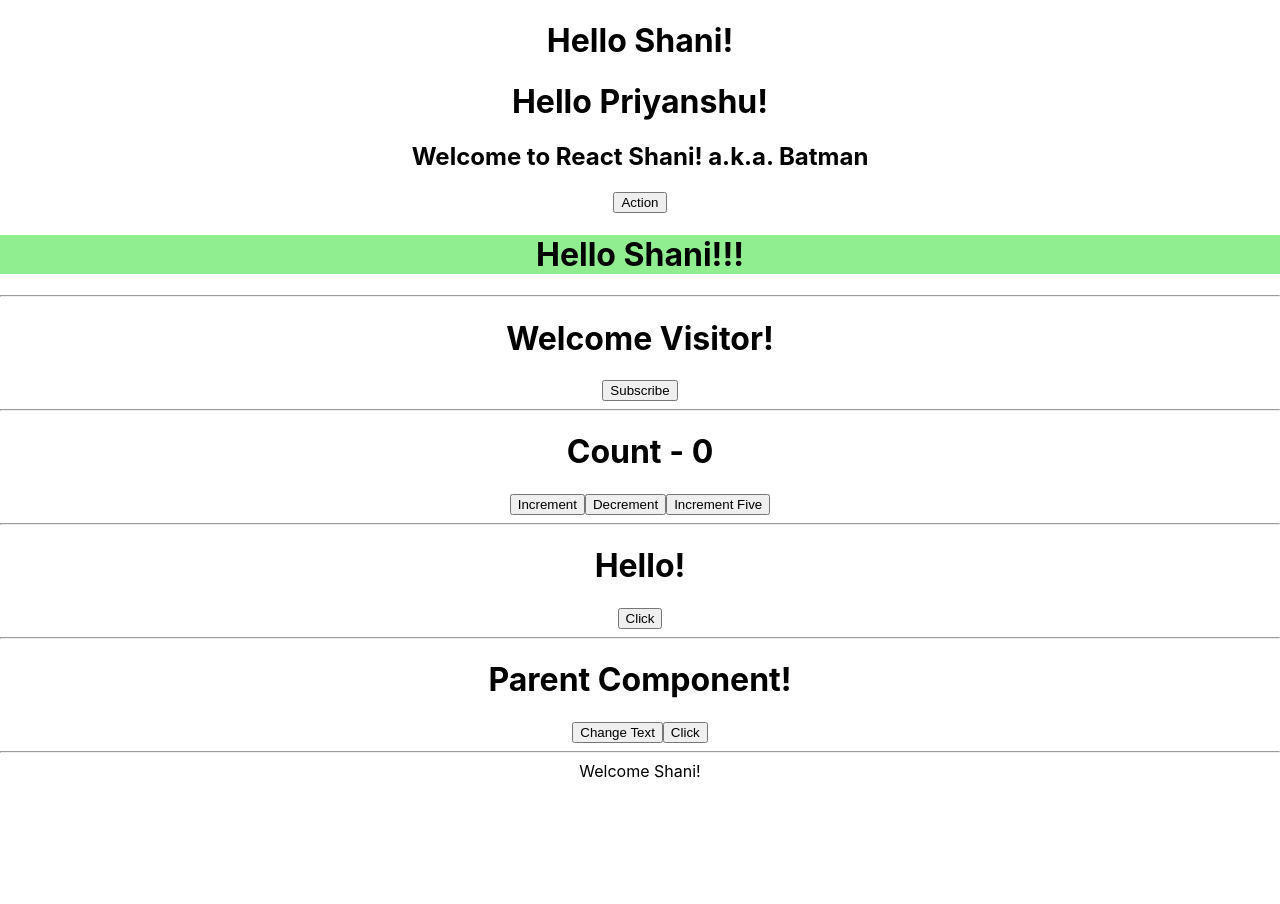
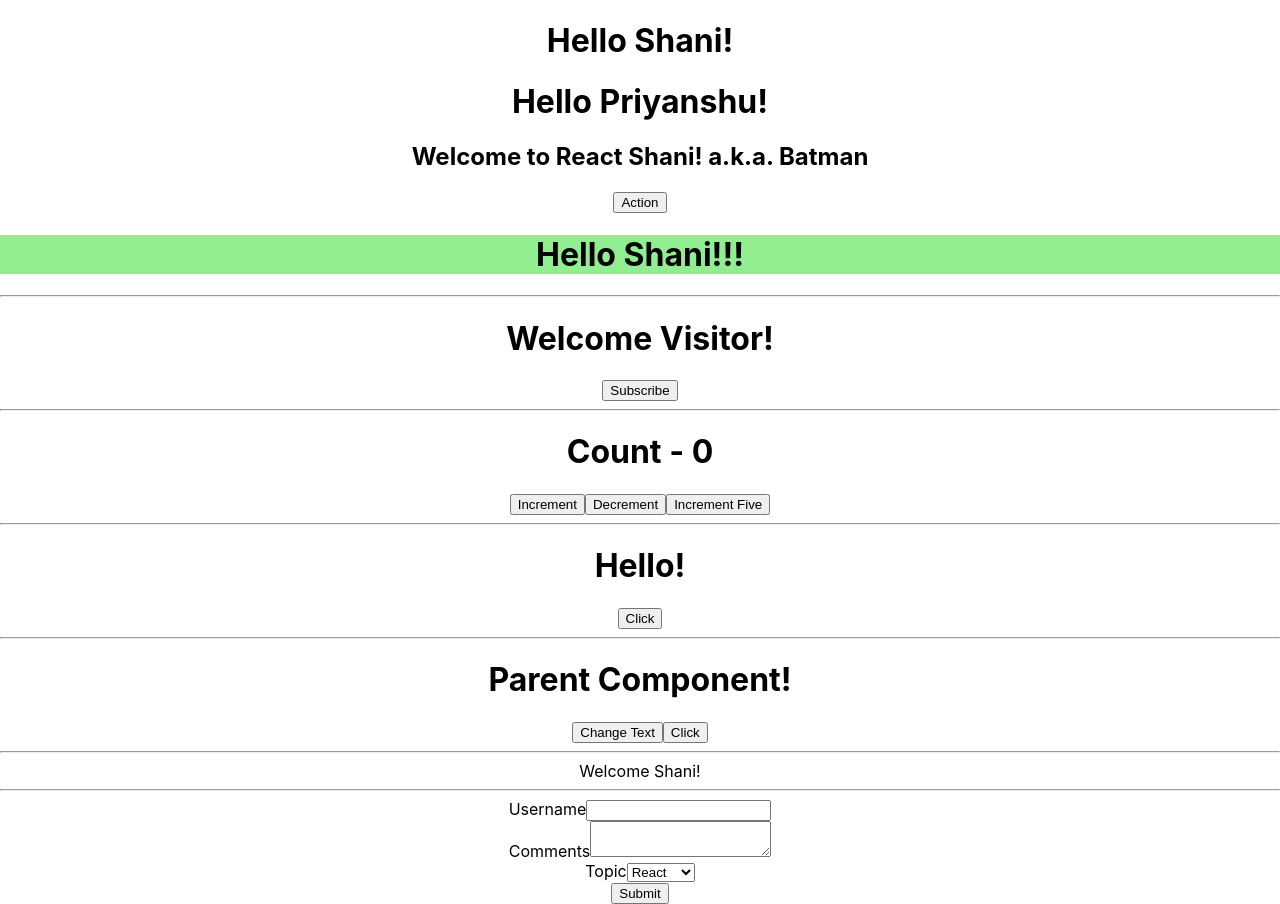
Before and after one commit to Shani-Kumar-Gupta/Gem-MEARN-Training-2023, a React (Create React App) app in the folder React/workspace/hello-world/: page / in a window 1280 px wide. Before the commit the page ends 800 px from the top, so only its background shows below. Built offline with nearby package versions, Linux system fonts and the light colour scheme.

Commit message:
React Controlled Component

```diff
--- a/React/workspace/hello-world/src/App.js
+++ b/React/workspace/hello-world/src/App.js
@@ -7,6 +7,7 @@ import Counter from './components/Counter';
 import EventBind from './components/EventBind';
 import ParentComponent from './components/ParentComponent';
 import ConditionalRendering from './components/ConditionalRendering';
+import Form from './components/Form';
 
 function App() {
   return (
@@ -27,6 +28,8 @@ function App() {
       <ParentComponent />
       <hr />
       <ConditionalRendering />
+      <hr />
+      <Form />
     </div>
   );
 }
--- /dev/null
+++ b/React/workspace/hello-world/src/components/Form.js
@@ -0,0 +1,77 @@
+import React, { Component } from 'react';
+
+class Form extends Component {
+  constructor(props) {
+    super(props);
+
+    this.state = {
+      username: '',
+      comment: '',
+      topics: 'react',
+    };
+  }
+
+  handleUserChange = (event) => {
+    this.setState({
+      username: event.target.value,
+    });
+  };
+
+  handleCommentChange = (event) => {
+    this.setState({
+      comment: event.target.value,
+    });
+  };
+
+  handleTopicChange = (event) => {
+    this.setState({
+      topics: event.target.value,
+    });
+  };
+
+  submitHandler = (event) => {
+    alert(`${this.state.username} ${this.state.comment} ${this.state.topics}`);
+    event.preventDefault();
+  }
+
+  render() {
+    return (
+      <form onSubmit={this.submitHandler}>
+        <div>
+          <label htmlFor="username">Username</label>
+          <input
+            type="text"
+            value={this.state.username}
+            onChange={this.handleUserChange}
+            id="username"
+            name="username"
+          ></input>
+        </div>
+        <div>
+          <label htmlFor="comments">Comments</label>
+          <textarea
+            id="comments"
+            name="comments"
+            value={this.state.comment}
+            onChange={this.handleCommentChange} // React Controlled Component
+          ></textarea>
+        </div>
+        <div>
+          <label htmlFor="topic">Topic</label>
+          <select
+            id="topic"
+            value={this.state.topics}
+            onChange={this.handleTopicChange}
+          >
+            <option value="react">React</option>
+            <option value="angular">Angular</option>
+            <option value="vue">Vue</option>
+          </select>
+        </div>
+        <button type='submit'>Submit</button>
+      </form>
+    );
+  }
+}
+
+export default Form;
```
Also changed, not shown: 1 other file (tests, documents, lock files or other folders).
